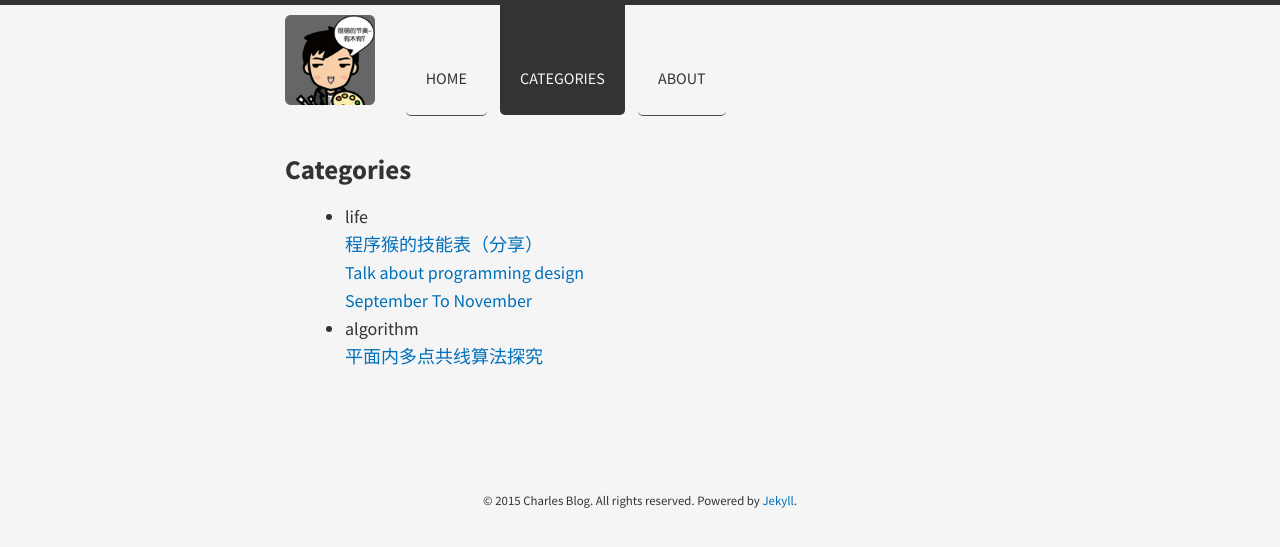
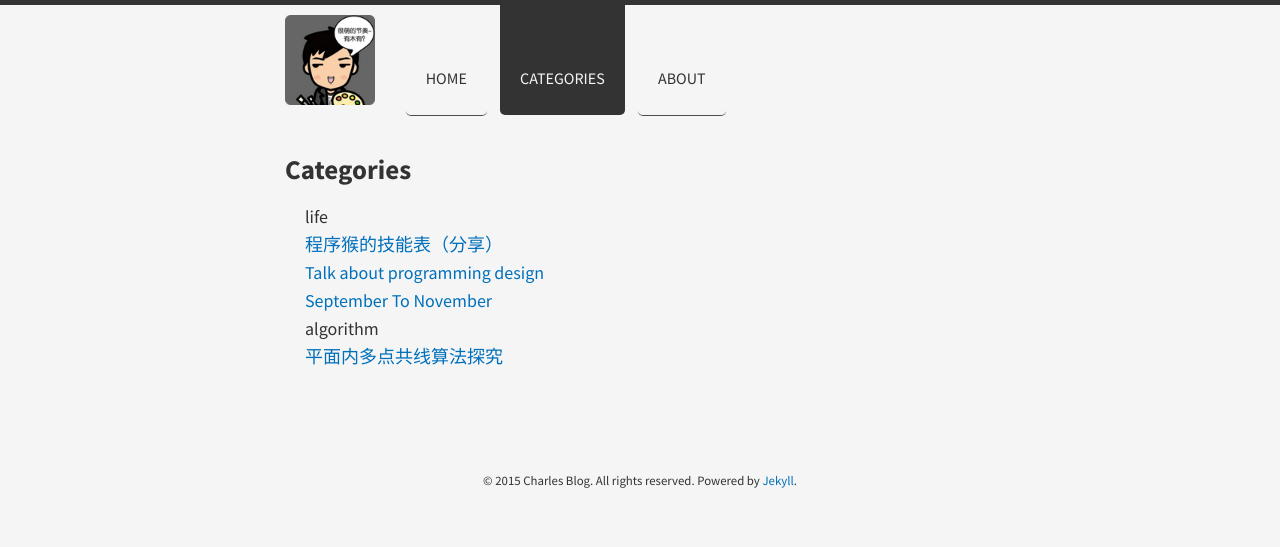
Before and after one commit to JavaCS3/blog, a Jekyll site: the page built from categories/index.html, in a window 1280 px wide. Shown: the top 547 px of the page. Built offline with Jekyll 4.4.1, drawn with Linux system fonts in a browser that asks for light colours; nearby versions of some CDN libraries; Markdown is read by kramdown in place of the engine named in the settings.

Commit message:
refine cat

```diff
--- a/categories/index.html
+++ b/categories/index.html
@@ -3,16 +3,14 @@ layout: page
 title: Categories
 ---
 <div class="container">
-  <ul>
-    {% for cat in site.category_list %}
-      <li>{{ cat }}</li>
+  {% for category in site.category_list %}
+    <div>{{ category }}</div>
+    {% for page in site.categories[category] %}
       <div class="card">
-          {% for page in site.categories[cat] %}
-            <div class="content">
-              <a href="{{ site.baseurl }}{{ page.url }}">{{ page.title }}</a>
-            </div>
-          {% endfor%}
+        <div class="content">
+          <a href="{{ site.baseurl }}{{ page.url }}">{{ page.title }}</a>
+        </div>
       </div>
     {% endfor%}
-  </ul>
+  {% endfor%}
 </div>
```
